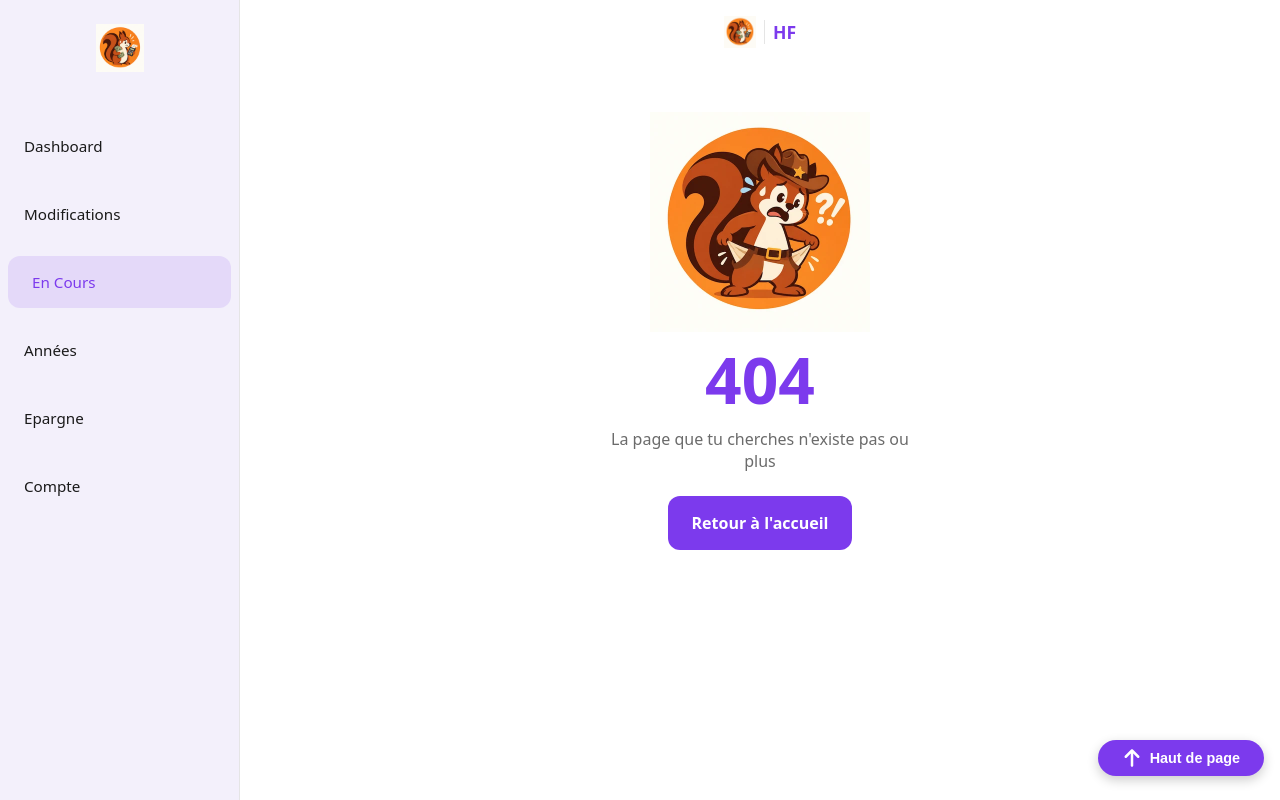
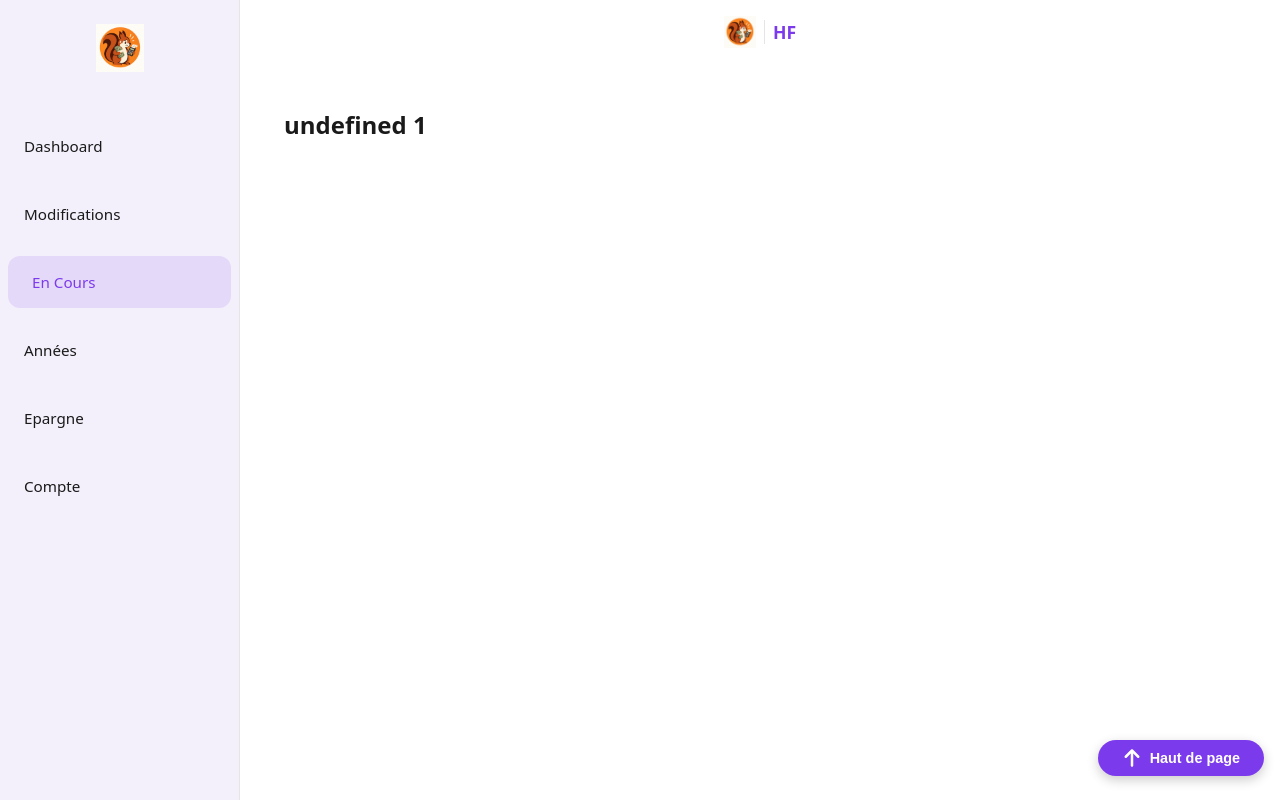
Before and after one commit to donhug/budget-app, a React (Vite) app in the folder Compte/: page /month/1 in a window 1280 px wide. Shown: the top 800 px of the page. Built offline with nearby package versions, Linux system fonts and the light colour scheme.

Commit message:
feat(past-month): route /month/:monthKey et page du mois passé

```diff
--- a/Compte/src/App.jsx
+++ b/Compte/src/App.jsx
@@ -13,6 +13,7 @@ import NotFound from "./pages/NotFound/NotFound";
 import Footer from "./components/Footer/Footer";
 import ScrollBubble from "./components/ScrollBubble/ScrollBubble";
 import Years from "./pages/Years/Years";
+import PastMonths from "./pages/PastMonths/PastMonths";
 function App() {
   const [isNavOpen, setIsNavOpen] = useState(false);
   const [isReady, setIsReady] = useState(false);
@@ -36,6 +37,7 @@ function App() {
                 <Route path="/month" element={<CurrentMonth />} />
                 <Route path="/rules-changes" element={<ChangesRules />} />
                 <Route path="/calendar" element={<Years />} />
+                <Route path="/month/:monthKey" element={<PastMonths />} />
                 <Route
                   path="/dashboard"
                   element={<UnderConstruction title="Dashboard" />}
--- a/Compte/src/pages/PastMonths/PastMonths.jsx
+++ b/Compte/src/pages/PastMonths/PastMonths.jsx
@@ -0,0 +1,13 @@
+import style from "./PastMonths.module.css";
+import { useParams } from "react-router";
+import { formatMonth } from "../../utils/dates";
+function PastMonths() {
+  const { monthKey } = useParams();
+  const Month = formatMonth(monthKey);
+  return (
+    <>
+      <h2>{Month}</h2>
+    </>
+  );
+}
+export default PastMonths;
```
